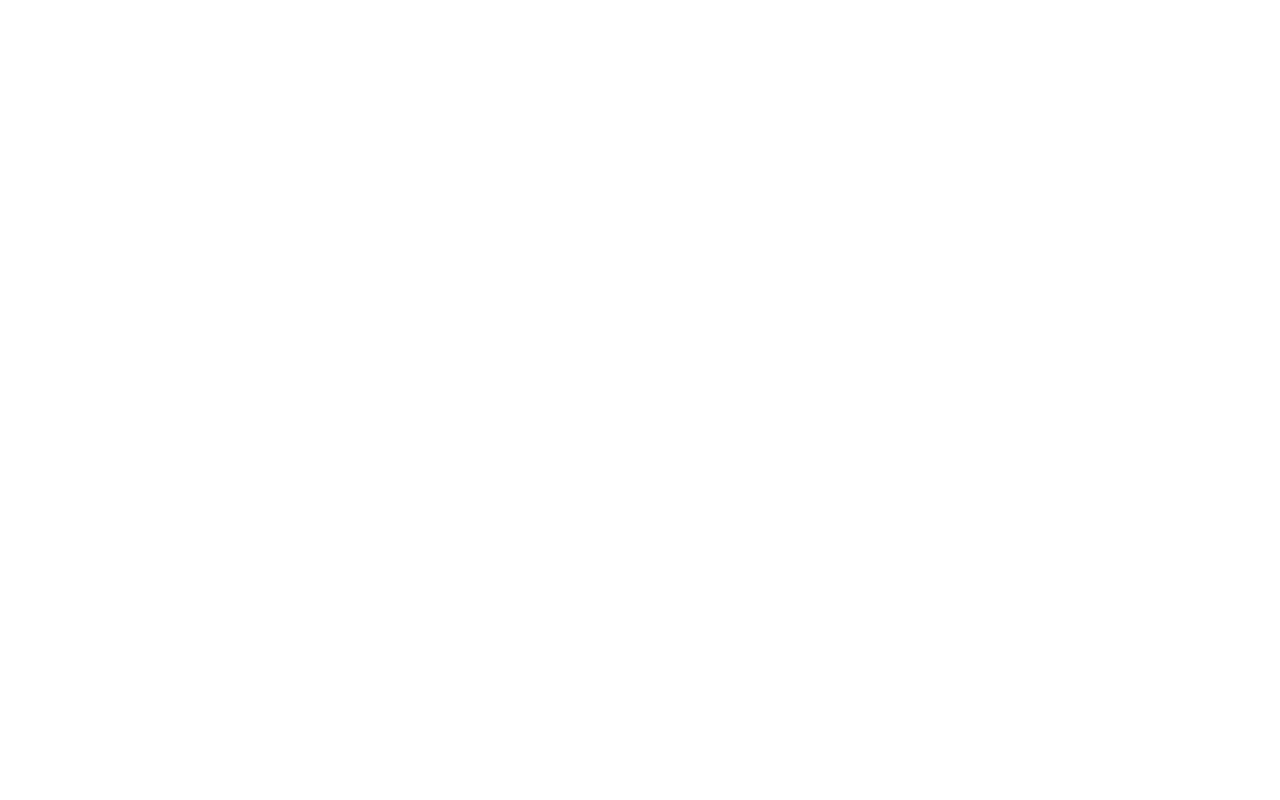
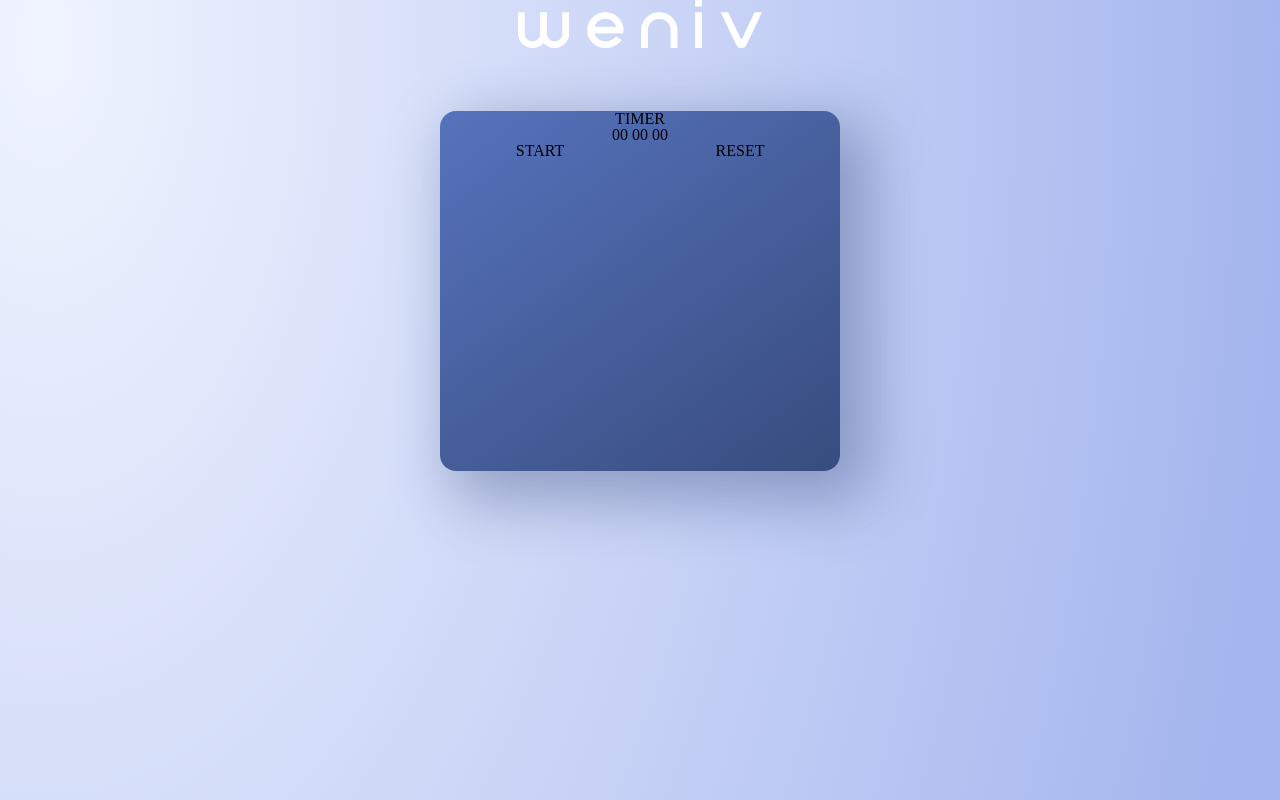
Before and after one commit to Jinnie-kim/Timer, a plain HTML site: page index.html in a window 1280 px wide. Drawn offline with Linux system fonts and the light colour scheme; a web font is replaced by a local one.

Commit message:
HTML: 기본 마크업 작성

```diff
--- a/index.html
+++ b/index.html
@@ -6,8 +6,26 @@
     <meta name="viewport" content="width=device-width, initial-scale=1.0">
     <title>Timer</title>
     <link rel="stylesheet" as="style" crossorigin href="https://cdn.jsdelivr.net/gh/orioncactus/pretendard/dist/web/static/pretendard.css" />
+    <link rel="stylesheet" href="./style.css">
+    <link rel="stylesheet" href="./reset.css">
+    <script src="main.js" defer></script>
 </head>
 <body>
-
+    <h1 class="timer-header">
+        <img src="./img/weniv-logo.png" alt="위니브 로고">
+    </h1>
+        <article class="timer">
+            <h2 class="ir_text">타이머</h2>
+            <h3>TIMER</h3>
+            <div class="number">
+                <strong>00</strong>
+                <strong>00</strong>
+                <strong>00</strong>
+            </div>
+            <div class="timer-buttons">
+                <button type="button">START</button>
+                <button type="button">RESET</button>
+            </div>
+        </article>
 </body>
 </html>
```
